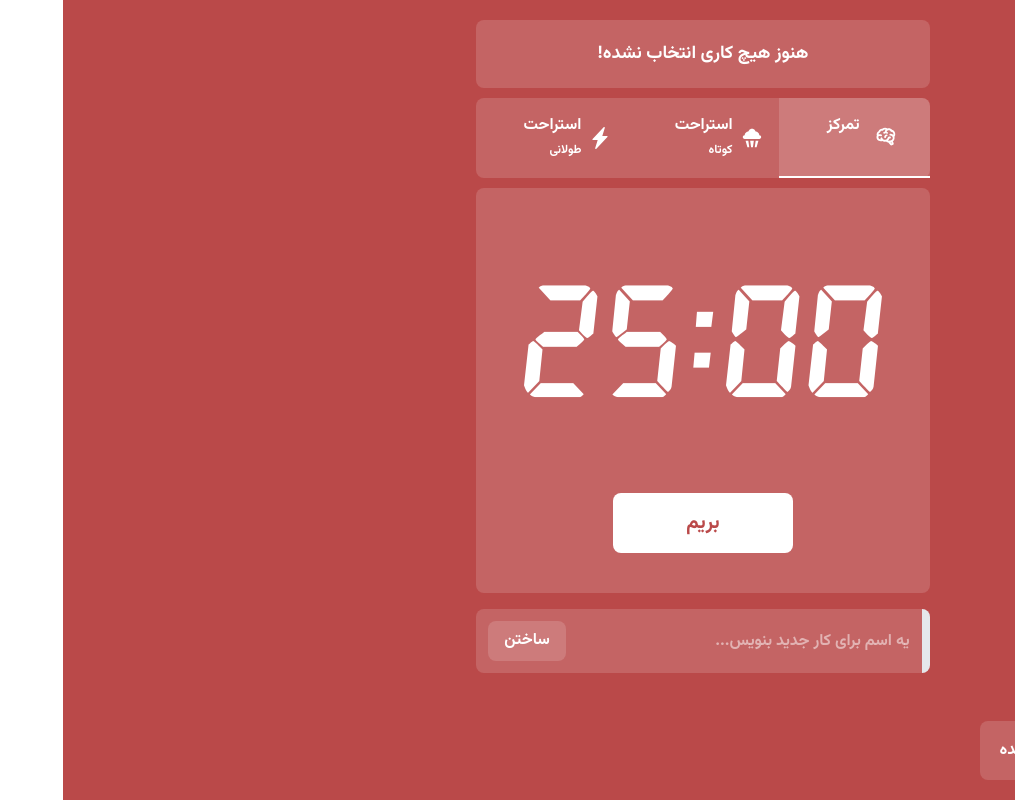
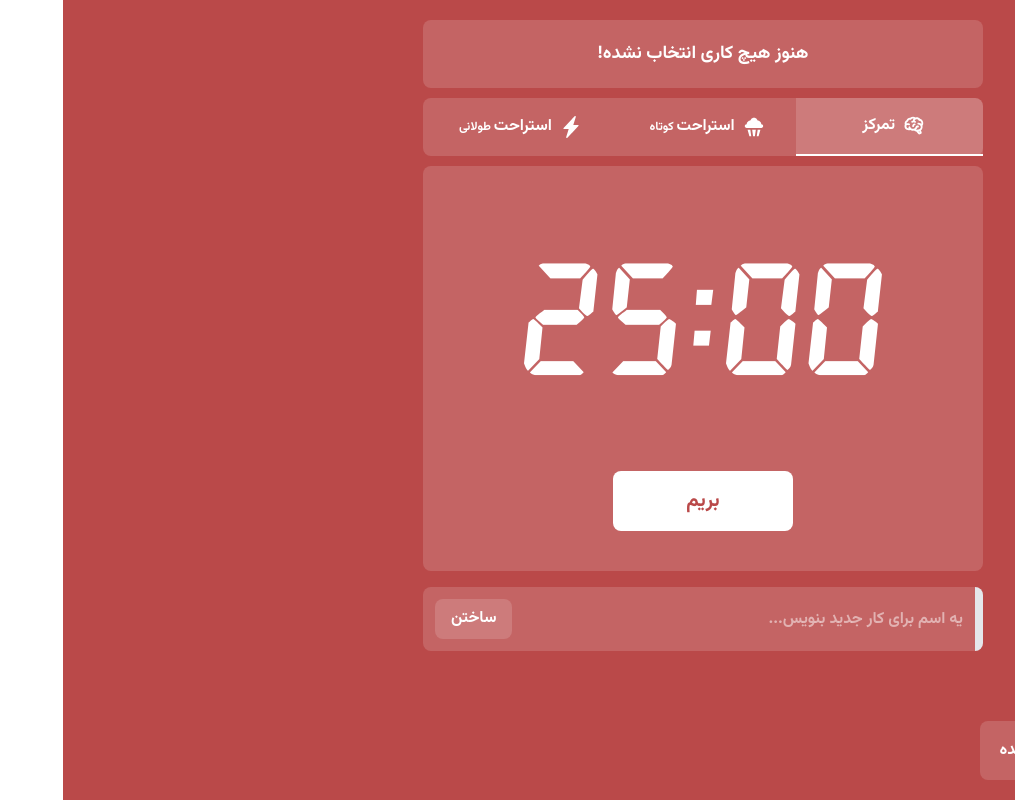
Before and after one commit to the-pesar/pomodoro.ir, a Nuxt app: page / in a window 1280 px wide. Shown: the whole page, without its empty margins (265-1280 px from the left). Built offline with nearby package versions, Linux system fonts and the light colour scheme.

Commit message:
Fixed tab icons in mobile

```diff
--- a/components/pmdr.vue
+++ b/components/pmdr.vue
@@ -1,39 +1,39 @@
 <template>
   <main class="pmdr w-full min-h-screen">
     <div
-      class="mx-auto w-12/12 md:w-10/12 lg:w-7/12 xl:w-5/12 2xl:w-4/12 py-5 px-3 md:px-10">
+      class="mx-auto w-12/12 md:w-10/12 lg:w-7/12 xl:w-6/12 2xl:w-4/12 py-5 px-3 md:px-10">
       <SelectedTask />
       <section class="bg-glass mt-2.5 rounded-lg">
         <div class="flex text-white cursor-pointer">
           <div
-            class="flex w-1/3 justify-center p-4"
+            class="flex justify-center items-center flex-col md:flex-row w-1/3 p-3 md:p-4"
             :class="activeTab === 'focus' && 'active-tab rounded-tr-lg'"
             @click="activeTab = 'focus'">
             <img class="w-[22px]" src="@/assets/icons/brain.svg" alt="charge" />
-            <span class="mx-4">تمرکز</span>
+            <span class="my-2 md:my-0 md:mx-2">تمرکز</span>
           </div>
           <div
-            class="flex justify-center w-1/3 p-4"
+            class="flex justify-center items-center flex-col md:flex-row w-1/3 p-3 md:p-4"
             :class="activeTab === 'short-break' && 'active-tab'"
             @click="activeTab = 'short-break'">
             <img
               class="w-[22px]"
               src="@/assets/icons/muffin.svg"
               alt="charge" />
-            <div class="mx-2">
+            <div class="my-2 md:my-0 md:mx-2 text-center">
               <span>استراحت</span>
               <span class="text-xs"> کوتاه</span>
             </div>
           </div>
           <div
-            class="flex justify-center w-1/3 p-4"
+            class="flex justify-center items-center flex-col md:flex-row w-1/3 p-3 md:p-4"
             :class="activeTab === 'long-break' && 'active-tab rounded-tl-lg'"
             @click="activeTab = 'long-break'">
             <img
               class="w-[22px]"
               src="@/assets/icons/lightning-charge-fill.svg"
               alt="charge" />
-            <div class="mx-2">
+            <div class="my-2 md:my-0 md:mx-2 text-center">
               <span>استراحت</span>
               <span class="text-xs"> طولانی</span>
             </div>
```
